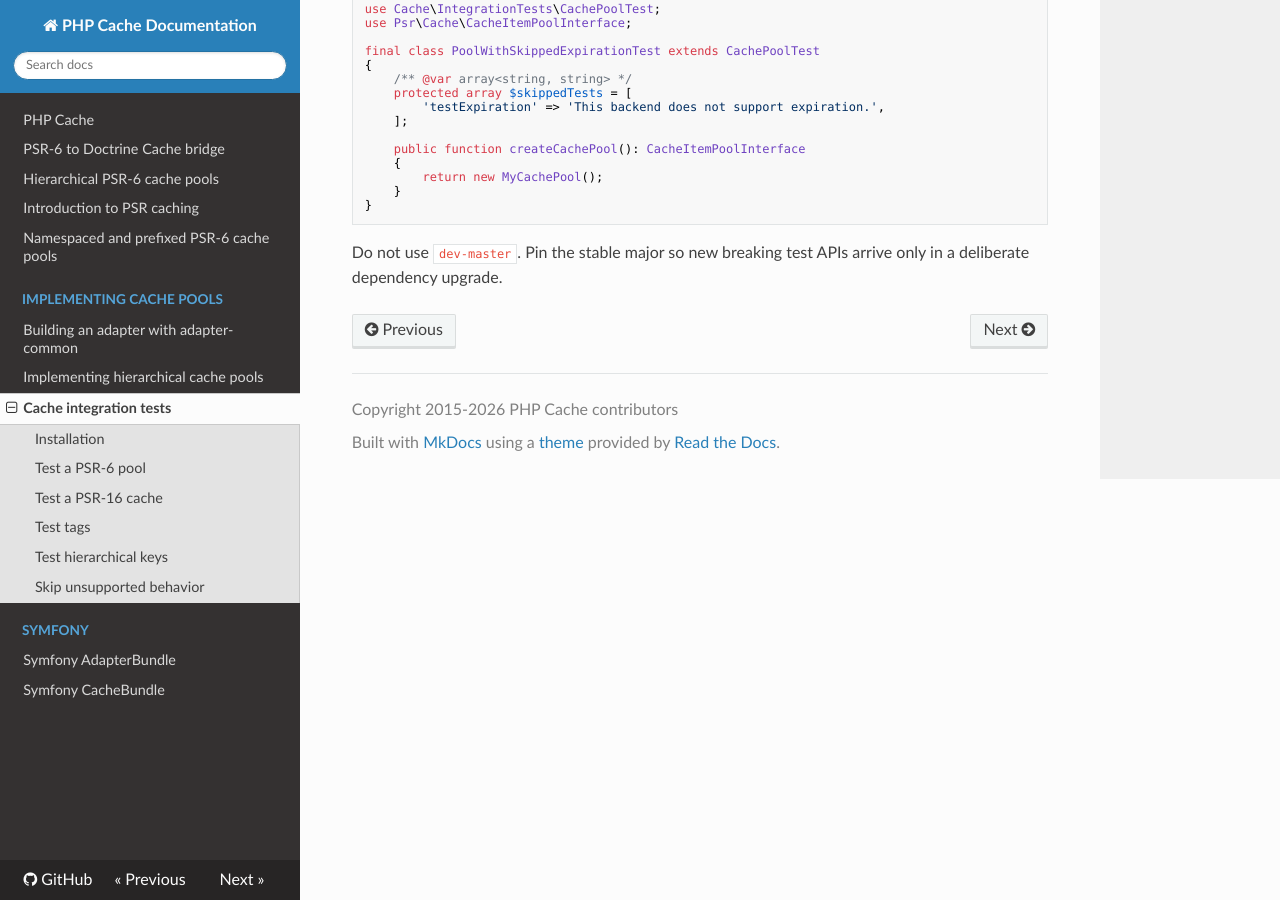
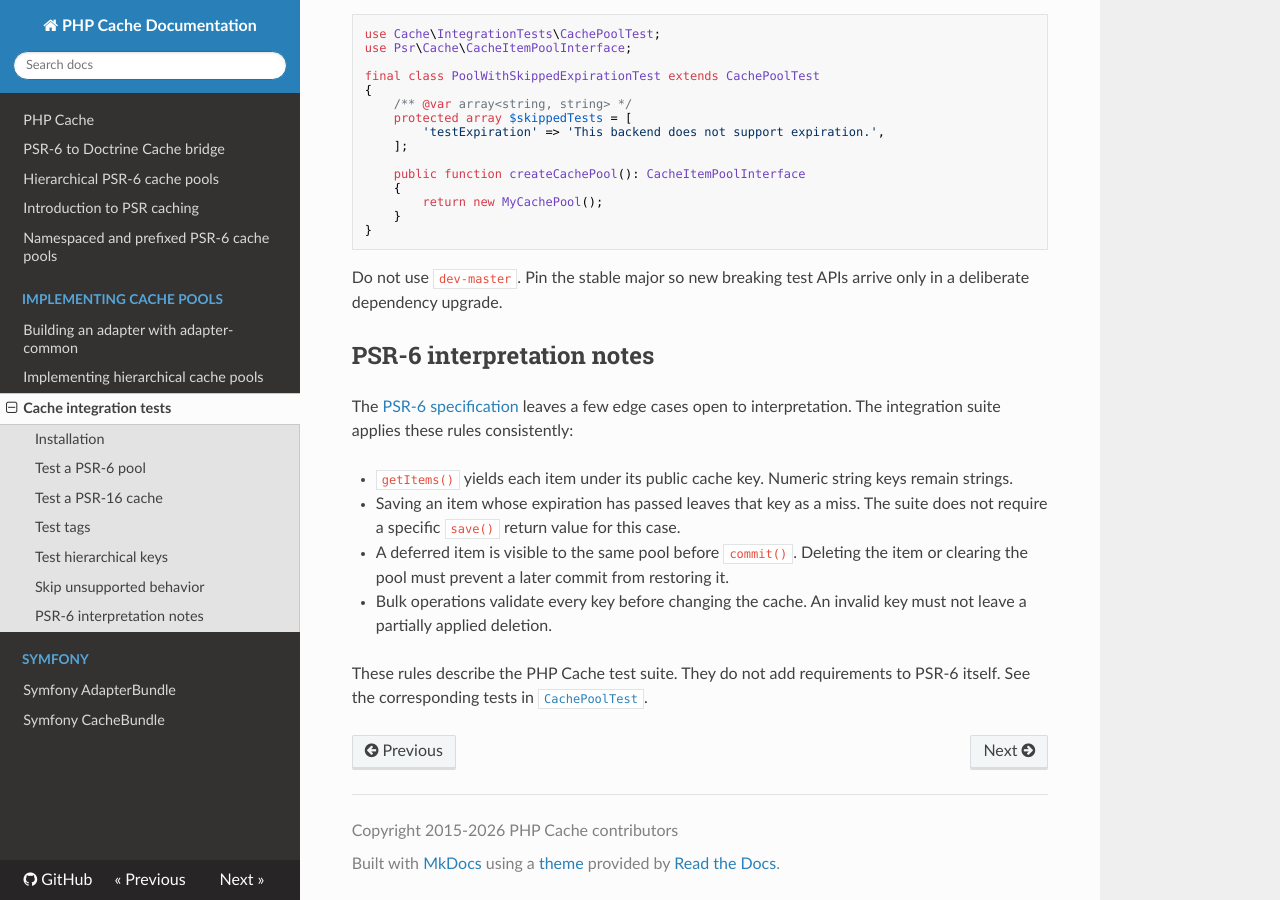
Before and after one commit to php-cache/documentation, an MkDocs documentation site: the page built from docs/implementing-cache-pools/integration-tests.md, in a window 1280 px wide and 900 px high, scrolled down 1606 px. Built offline with MkDocs 1.6.1, drawn with Linux system fonts in a browser that asks for light colours; nearby versions of some CDN libraries; some of the changed text lies outside the part shown.

Commit message:
docs: document PSR compatibility and edge cases

````diff
--- a/docs/implementing-cache-pools/integration-tests.md
+++ b/docs/implementing-cache-pools/integration-tests.md
@@ -1,6 +1,6 @@
 # Cache integration tests
 
-The `cache/integration-tests` package verifies PSR-6, PSR-16, tag, and hierarchy behavior. Version 1 requires PHP 8.2, PHPUnit 11, the v3 PSR cache interfaces, and `cache/tag-interop` 2.
+The `cache/integration-tests` package verifies PSR-6, PSR-16, tag, and hierarchy behavior. Version 1 requires PHP 8.2, PHPUnit 11.5 or 12, `psr/cache` 3, `psr/simple-cache` 2 or 3, and `cache/tag-interop` 2.
 
 ## Installation
 
@@ -97,3 +97,14 @@ final class PoolWithSkippedExpirationTest extends CachePoolTest
 ```
 
 Do not use `dev-master`. Pin the stable major so new breaking test APIs arrive only in a deliberate dependency upgrade.
+
+## PSR-6 interpretation notes
+
+The [PSR-6 specification](https://www.php-fig.org/psr/psr-6/) leaves a few edge cases open to interpretation. The integration suite applies these rules consistently:
+
+* `getItems()` yields each item under its public cache key. Numeric string keys remain strings.
+* Saving an item whose expiration has passed leaves that key as a miss. The suite does not require a specific `save()` return value for this case.
+* A deferred item is visible to the same pool before `commit()`. Deleting the item or clearing the pool must prevent a later commit from restoring it.
+* Bulk operations validate every key before changing the cache. An invalid key must not leave a partially applied deletion.
+
+These rules describe the PHP Cache test suite. They do not add requirements to PSR-6 itself. See the corresponding tests in [`CachePoolTest`](https://github.com/php-cache/integration-tests/blob/1.x/src/CachePoolTest.php).
````
Also changed, not shown: docs/index.md (+1 -1 lines).
